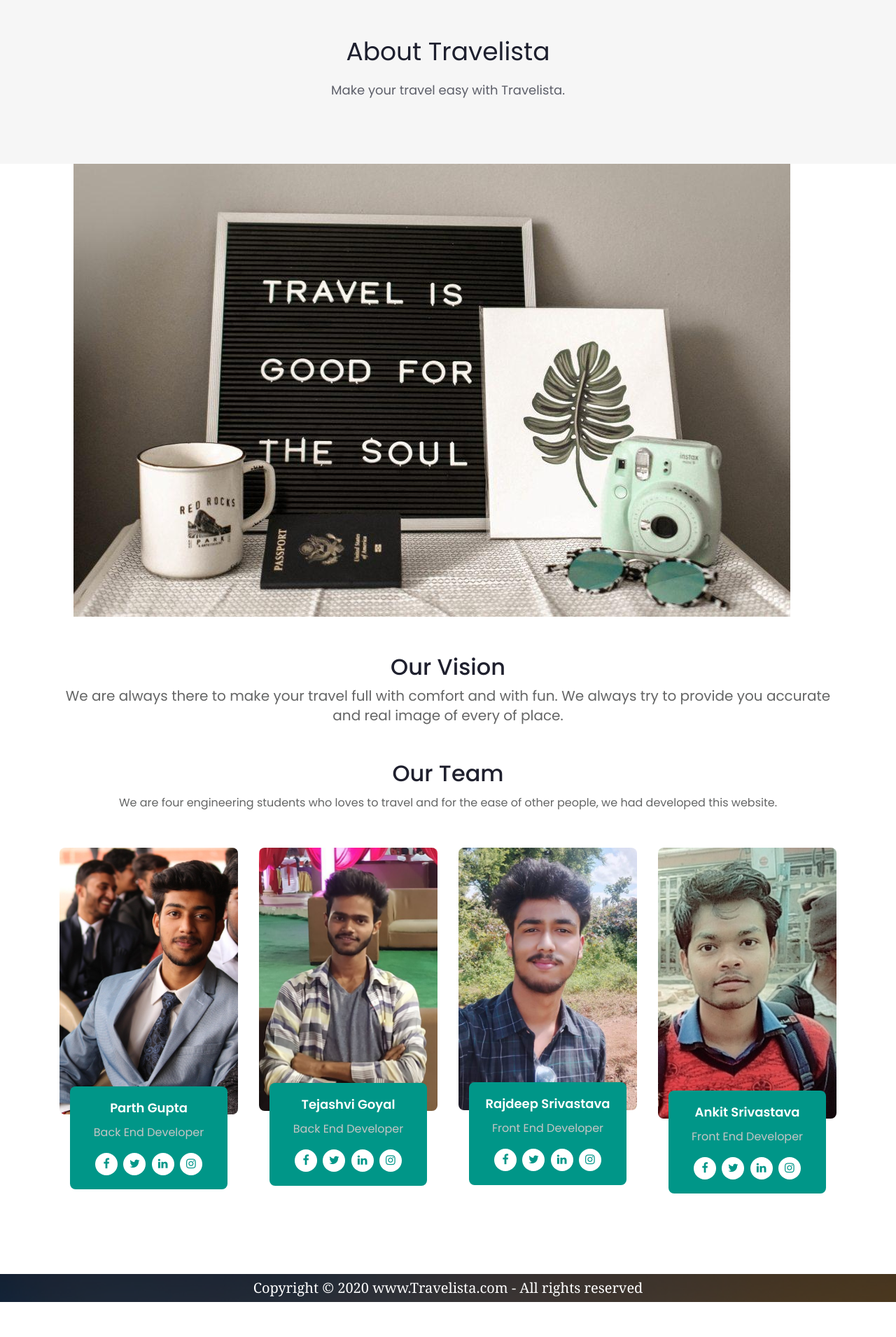
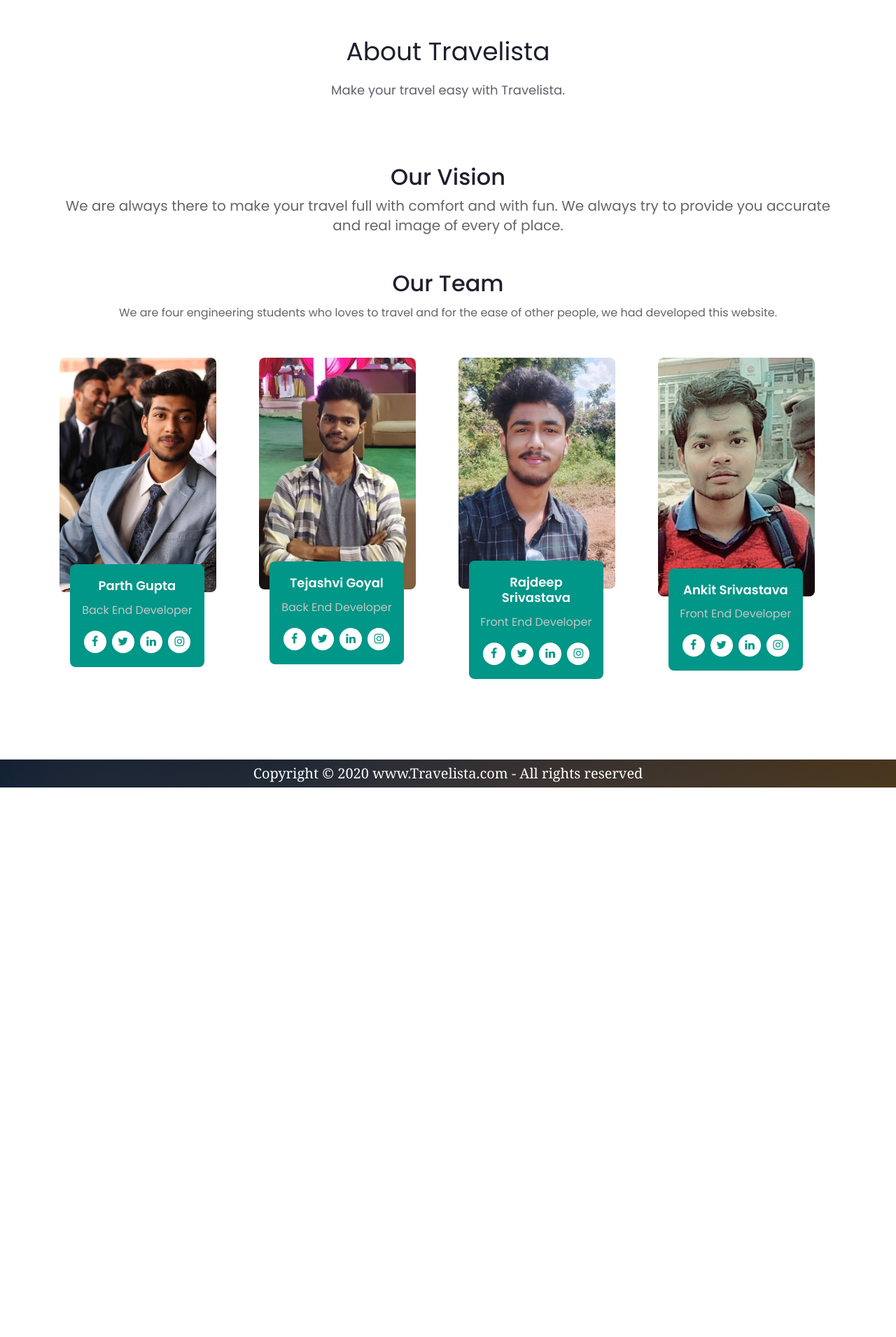
Before and after one commit to codebiet/Travelista, a Django app: page /about/ in a window 1280 px wide. Shown: the part 143-2053 px from the top of the page at 70% size. After the commit the page ends 1268 px from the top, so only its background shows below. Run offline with Django 3.2, Linux system fonts and the light colour scheme; some libraries are stand-ins or nearby versions; some web fonts are replaced.

Commit message:
add styles

```diff
--- a/Places/templates/Places/about.html
+++ b/Places/templates/Places/about.html
@@ -3,7 +3,7 @@
 {% block title %}Travelista | About Us{% endblock %}
 
 {% block content %}
-<nav class="navbar bg height-nav-resp">
+<nav class="navbar bg height-nav-resp" style="position: inherit;">
         <ul class="nav-list v-class-resp">
             <div class="logo"><img src="{% static '/images/logo.jpg' %}" alt="logo" class="lolo"></div>
             <li class="listItem"><a href="{% url 'index' %}">Home</a></li>
@@ -31,16 +31,19 @@
     </nav>
     <section class="main">
         <div class="container">
-            <div class="head">
+            <div class="head" style="
+            position: inherit;
+            background: none;
+            margin: 0 auto;">
              <h1>About Travelista</h1>
              <p class="para">Make your travel easy with Travelista.</p>
             </div>
 
-            <div class="wrap">
+            {% comment %} <div class="wrap">
                 <div class="wrap_photo1">
                     <img src="{% static '/images/photo1.jpg' %}" alt="">
                 </div>
-            </div>
+            </div> {% endcomment %}
 
             <div>
                 <h2 class="vision">Our Vision</h2>
@@ -57,8 +60,8 @@
             <div class="row">
                 <div class="team-items">
                      <div class="item">
-                         <img src="{% static '/images/img3.jpeg' %}" alt="team">
-                         <div class="inner">
+                         <img src="{% static '/images/img3.jpeg' %}" alt="team" style="width: 88%;">
+                         <div class="inner" style="width: 87%; height: 90%;">
                              <div class="info">
                                   <h5>Parth Gupta</h5>
                                   <p>Back End Developer</p>
@@ -72,8 +75,8 @@
                          </div>
                      </div>
                      <div class="item">
-                         <img src="{% static '/images/img29.jpg' %}" alt="team">
-                         <div class="inner">
+                         <img src="{% static '/images/img29.jpg' %}" alt="team" style="width: 88%;">
+                         <div class="inner" style="width: 87%; height: 90%;">
                              <div class="info">
                                   <h5>Tejashvi Goyal</h5>
                                   <p>Back End Developer</p>
@@ -87,8 +90,8 @@
                          </div>
                      </div>
                      <div class="item">
-                         <img src="{% static '/images/img1.jpeg' %}" alt="team">
-                         <div class="inner">
+                         <img src="{% static '/images/img1.jpeg' %}" alt="team" style="width: 88%;">
+                         <div class="inner" style="width: 87%; height: 90%;">
                              <div class="info">
                                   <h5>Rajdeep Srivastava</h5>
                                   <p>Front End Developer</p>
@@ -102,8 +105,8 @@
                          </div>
                      </div>
                      <div class="item">
-                         <img src="{% static '/images/img21.jpg' %}" alt="team">
-                         <div class="inner">
+                         <img src="{% static '/images/img21.jpg' %}" alt="team" style="width: 88%;">
+                         <div class="inner" style="width: 87%; height: 90%;">
                              <div class="info">
                                   <h5>Ankit Srivastava</h5>
                                   <p>Front End Developer</p>
@@ -121,7 +124,7 @@
         </div>
 </section>
 <footer>
-    <p class="text-footer bg">
+    <p class="text-footer bg" style="margin: 0 auto;">
         Copyright &copy; 2020 www.Travelista.com - All rights reserved
     </p>
 
--- a/Places/templates/Places/index.html
+++ b/Places/templates/Places/index.html
@@ -47,6 +47,7 @@
                     border: none;
                     color: white;
                     font-weight: 600;
+                    margin-right: 4px;
                 ">Search</button>
                 </div>
             </div>
```
Also changed, not shown: Places/templates/Places/contact.html (+5 -5 lines).
